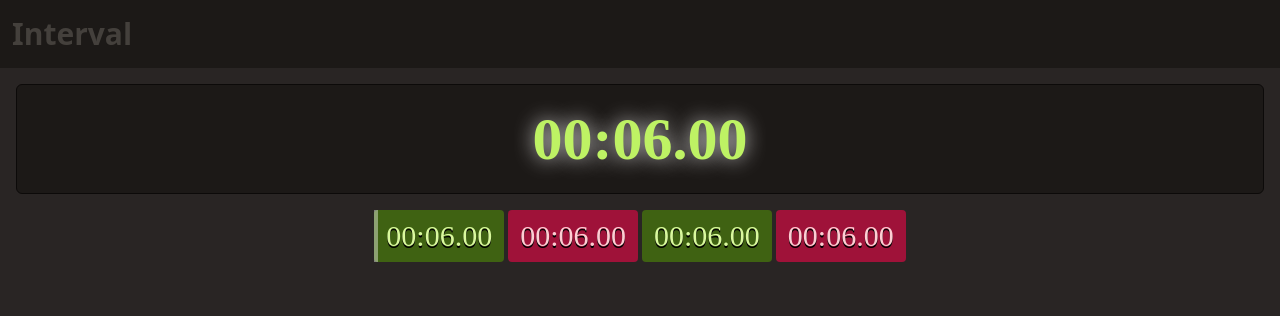
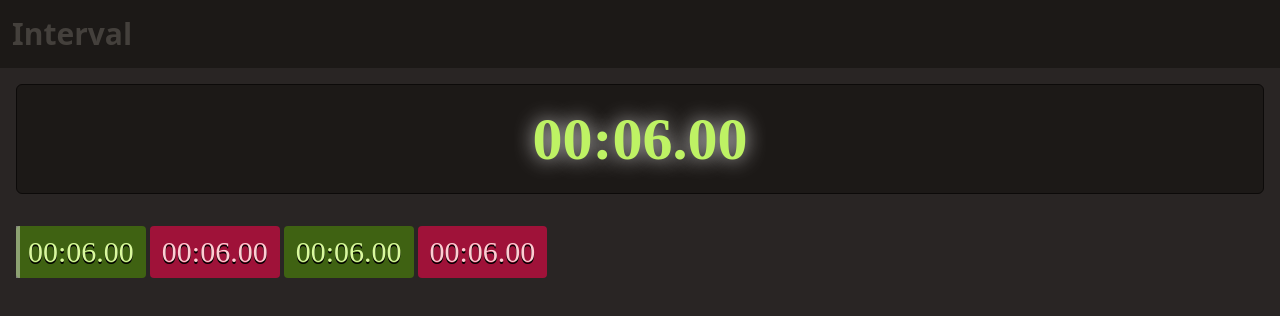
Before and after one commit to rogierborst/interval, a Nuxt app: page / in a window 1280 px wide. Shown: the top 316 px of the page. Built offline with nearby package versions, Linux system fonts and the light colour scheme.

Commit message:
more styling

```diff
--- a/app/app.vue
+++ b/app/app.vue
@@ -33,6 +33,6 @@ useHead({ title: 'Interval 🏃🏼‍♂️' });
             />
         </div>
 
-        <IntervalsList :intervals />
+        <IntervalsList :intervals class="p-4" />
     </div>
 </template>
--- a/app/components/IntervalsList.vue
+++ b/app/components/IntervalsList.vue
@@ -8,7 +8,7 @@ defineProps({
 </script>
 
 <template>
-<div class="flex flex-wrap gap-1 justify-center">
+<div class="flex flex-wrap gap-1">
     <Interval
         v-for="(interval, index) in intervals"
         :key="index"
```
